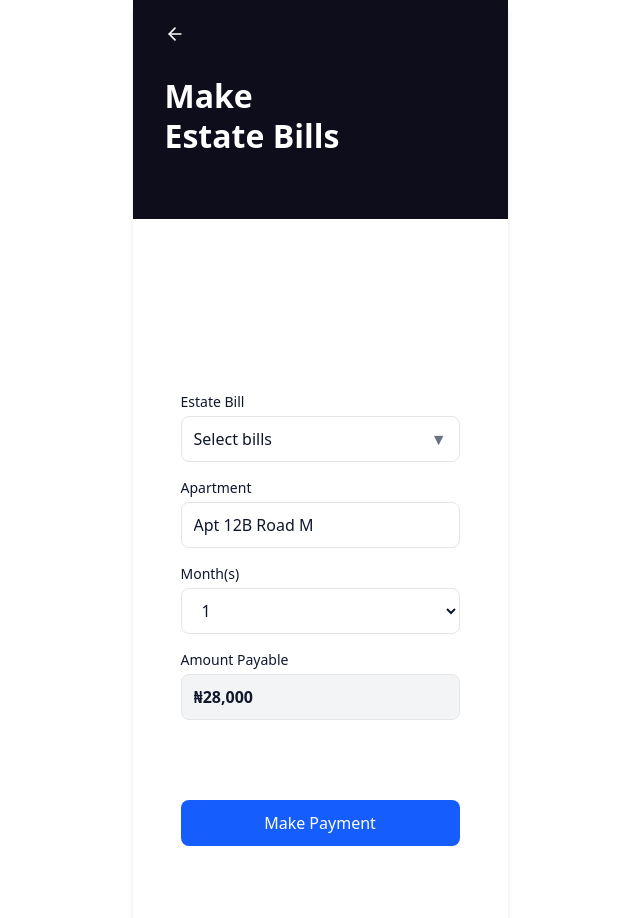
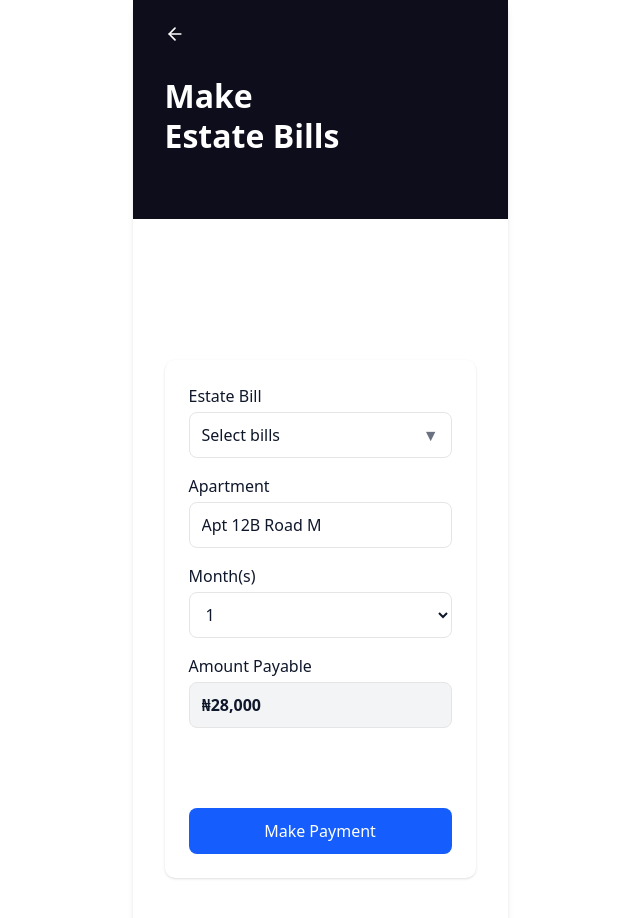
Before and after one commit to cyberrspace/locksec-ola, a Next.js app: page /estate in a window 1280 px wide. Shown: the top 918 px of the page, without its empty margins (320-960 px from the left). Built offline with nearby package versions, Linux system fonts and the light colour scheme.

Commit message:
estate form updated

```diff
--- a/components/EstatePage/EstateForm.tsx
+++ b/components/EstatePage/EstateForm.tsx
@@ -42,40 +42,44 @@ export default function EstatePaymentForm() {
   };
 
   return (
-    <div className="flex justify-center items-center w-full min-h-screen bg-white px-3 sm:px-4 md:px-6 py-6">
+    <div className="flex justify-center items-center w-full min-h-screen bg-white px-4 sm:px-6 md:px-8 py-6">
       <form
         onSubmit={handleSubmit}
-        className="bg-white w-full max-w-[400px] sm:max-w-[450px] md:max-w-[500px]
-                   p-4 sm:p-6 flex flex-col gap-4 rounded-lg"
+        className="bg-white w-full max-w-[95%] sm:max-w-[450px] md:max-w-[500px]
+                   p-4 sm:p-6 flex flex-col gap-4 rounded-lg shadow-sm"
       >
         {/* Estate Bill Selection */}
         <div className="relative w-full">
-          <label className="block text-sm font-medium mb-1">Estate Bill</label>
+          <label className="block text-sm sm:text-base font-medium mb-1">
+            Estate Bill
+          </label>
           <div
-            className="border rounded-md px-3 flex items-center justify-between cursor-pointer w-full h-[46px]"
+            className="border rounded-md px-3 flex items-center justify-between cursor-pointer w-full h-[46px] text-sm sm:text-base"
             onClick={() => setDropdownOpen(!dropdownOpen)}
           >
-            <span>
+            <span className="truncate max-w-[80%] sm:max-w-full">
               {selectedBills.length > 0
                 ? selectedBills.join(", ")
                 : "Select bills"}
             </span>
-            <span className="text-gray-500">{dropdownOpen ? "▲" : "▼"}</span>
+            <span className="text-gray-500 text-xs sm:text-base">
+              {dropdownOpen ? "▲" : "▼"}
+            </span>
           </div>
           {dropdownOpen && (
-            <div className="absolute bg-white border rounded-md shadow-md mt-1 w-full p-2 z-10">
+            <div className="absolute bg-white border rounded-md shadow-md mt-1 w-full p-2 z-10 max-h-40 overflow-y-auto">
               {["Estate dues", "Utility (Water)", "Project", "Others"].map(
                 (bill) => (
                   <label
                     key={bill}
-                    className="flex items-center gap-2 mb-2 text-sm sm:text-base"
+                    className="flex items-center gap-2 mb-2 text-xs sm:text-sm md:text-base"
                   >
                     <input
                       type="checkbox"
                       checked={selectedBills.includes(bill)}
                       onChange={() => handleCheckboxChange(bill)}
                     />
-                    <span>{bill}</span>
+                    <span className="truncate">{bill}</span>
                   </label>
                 )
               )}
@@ -85,22 +89,26 @@ export default function EstatePaymentForm() {
 
         {/* Apartment Selection */}
         <div className="w-full">
-          <label className="block text-sm font-medium mb-1">Apartment</label>
+          <label className="block text-sm sm:text-base font-medium mb-1">
+            Apartment
+          </label>
           <input
             type="text"
             value={apartment}
             onChange={(e) => setApartment(e.target.value)}
-            className="border rounded-md px-3 w-full h-[46px]"
+            className="border rounded-md px-3 w-full h-[46px] text-sm sm:text-base"
           />
         </div>
 
         {/* Months Selection */}
         <div className="w-full">
-          <label className="block text-sm font-medium mb-1">Month(s)</label>
+          <label className="block text-sm sm:text-base font-medium mb-1">
+            Month(s)
+          </label>
           <select
             value={months}
             onChange={(e) => handleMonthsChange(e.target.value)}
-            className="border rounded-md px-4 w-full h-[46px] pr-8"
+            className="border rounded-md px-3 w-full h-[46px] text-sm sm:text-base pr-8"
           >
             {[...Array(12)].map((_, i) => (
               <option key={i + 1} value={i + 1}>
@@ -112,27 +120,25 @@ export default function EstatePaymentForm() {
 
         {/* Amount Payable */}
         <div className="w-full">
-          <label className="block text-sm font-medium mb-1">
+          <label className="block text-sm sm:text-base font-medium mb-1">
             Amount Payable
           </label>
           <input
             type="text"
             value={`₦${amount.toLocaleString()}`}
             readOnly
-            className="border rounded-md px-3 w-full h-[46px] bg-gray-100 font-bold"
+            className="border rounded-md px-3 w-full h-[46px] bg-gray-100 font-semibold text-sm sm:text-base"
           />
         </div>
 
         {/* Submit */}
-        <div className="mt-16">
+        <div className="mt-12 sm:mt-16">
           <button
             type="submit"
-            className="bg-blue-600 text-white rounded-md w-full h-[46px] hover:bg-blue-700 transition-colors"
+            className="bg-blue-600 text-white rounded-md w-full h-[46px] text-sm sm:text-base hover:bg-blue-700 transition-colors"
           >
             Make Payment
           </button>
-
-
         </div>
       </form>
     </div>
```
